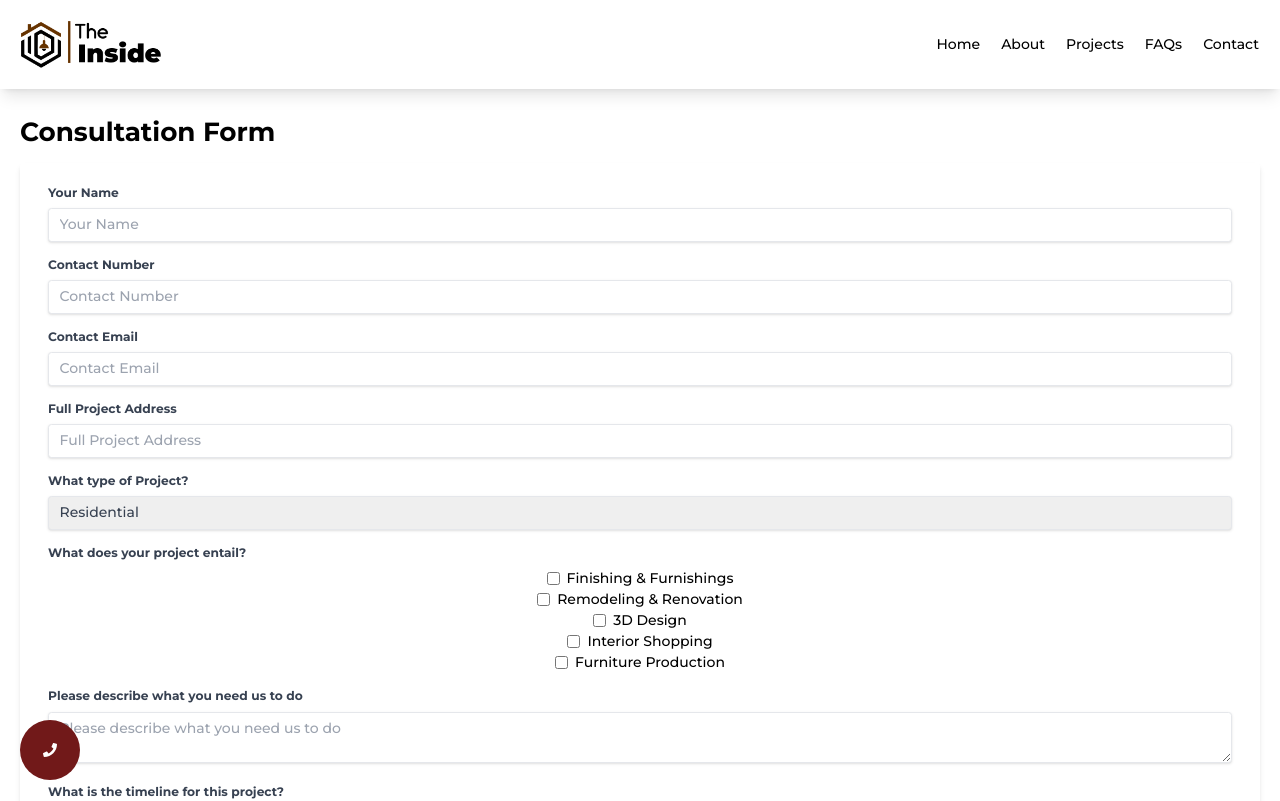
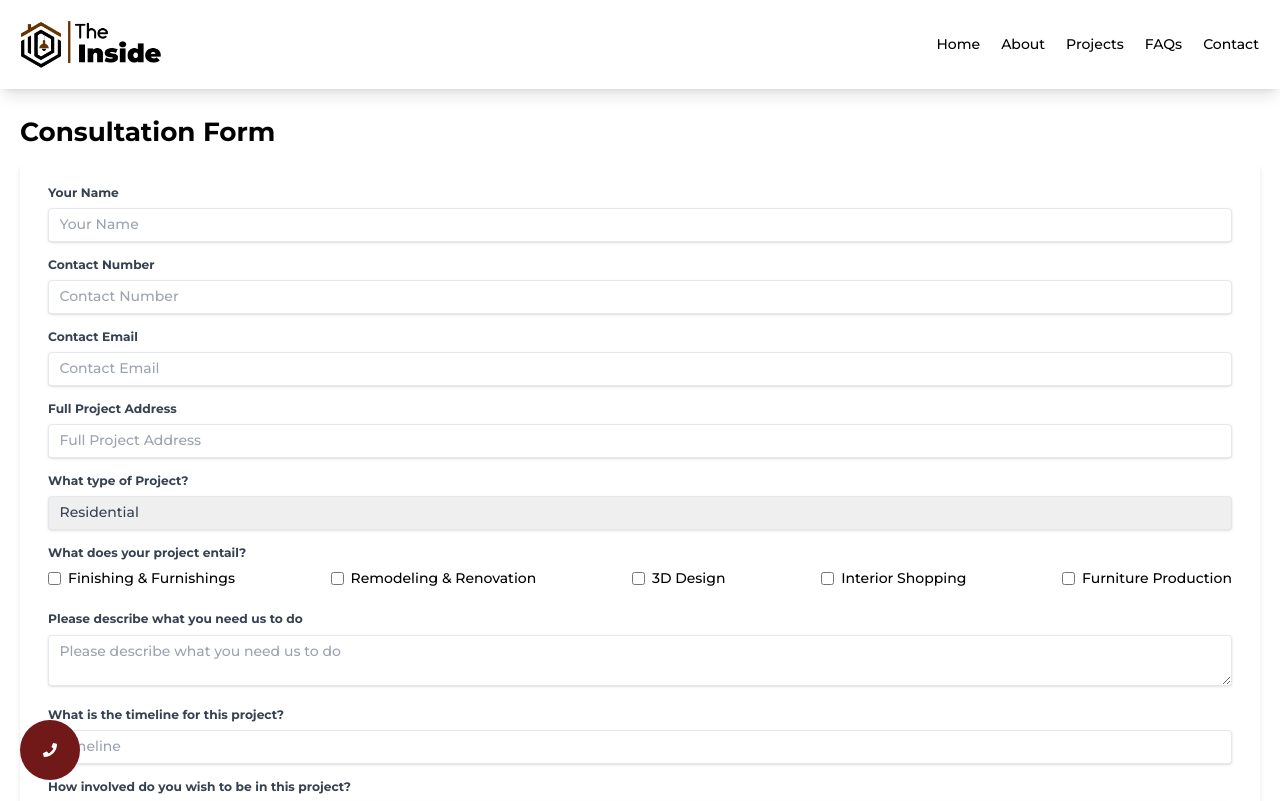
Before and after one commit to Lucatoneybuzz/Inside-2, a React (Vite) app in the folder FRONTEND/: page /form in a window 1280 px wide. Shown: the top 801 px of the page. Built offline with nearby package versions, Linux system fonts and the light colour scheme.

Commit message:
inside-up

```diff
--- a/FRONTEND/package.json
+++ b/FRONTEND/package.json
@@ -20,7 +20,6 @@
     "react-icons": "^5.0.1",
     "react-intersection-observer": "^9.8.2",
     "react-modal": "^3.16.1",
-    "react-photo-gallery": "^8.0.0",
     "react-redux": "^9.1.0",
     "react-responsive-carousel": "^3.2.23",
     "react-router-dom": "^6.22.2",
--- a/FRONTEND/src/Components/Process/ConsultationForm.jsx
+++ b/FRONTEND/src/Components/Process/ConsultationForm.jsx
@@ -74,29 +74,30 @@ const ConsultationForm = () => {
   <label className="block text-gray-700 text-sm font-bold mb-2" htmlFor="projectDetails">
     What does your project entail?
   </label>
-          <div className="flex flex-col">
-            <label className="inline-flex items-center">
+  <div className="flex flex-wrap">
+    <label className="inline-flex items-center mr-4 mb-2">
       <input type="checkbox" className="form-checkbox" />
       <span className="ml-2">Finishing & Furnishings</span>
     </label>
-            <label className="inline-flex items-center">
+    <label className="inline-flex items-center mr-4 mb-2">
       <input type="checkbox" className="form-checkbox" />
       <span className="ml-2">Remodeling & Renovation</span>
     </label>
-            <label className="inline-flex items-center">
+    <label className="inline-flex items-center mr-4 mb-2">
       <input type="checkbox" className="form-checkbox" />
       <span className="ml-2">3D Design</span>
     </label>
-            <label className="inline-flex items-center">
+    <label className="inline-flex items-center mr-4 mb-2">
       <input type="checkbox" className="form-checkbox" />
       <span className="ml-2">Interior Shopping</span>
     </label>
-            <label className="inline-flex items-center">
+    <label className="inline-flex items-center mb-2">
       <input type="checkbox" className="form-checkbox" />
       <span className="ml-2">Furniture Production</span>
     </label>
   </div>
 </div>
+
         <div className="mb-4">
           <label className="block text-gray-700 text-sm font-bold mb-2" htmlFor="projectDescription">
             Please describe what you need us to do
--- a/FRONTEND/src/Pages/Contact.jsx
+++ b/FRONTEND/src/Pages/Contact.jsx
@@ -20,7 +20,7 @@ const Contact = () => {
   const handleSubmit = async (e) => {
     e.preventDefault();
     try {
-      await axios.post('http://localhost:5500/contact', formData);
+      await axios.post('https://inside-2-api.vercel.app/contact', formData);
       alert('Message sent successfully!');
       setFormData({
         name: '',
--- a/FRONTEND/src/Pages/Portfolio.css
+++ b/FRONTEND/src/Pages/Portfolio.css
@@ -70,3 +70,24 @@
   text-align: center;
   padding: 10px;
 }
+
+/* Media Query for Responsive Design */
+@media screen and (max-width: 768px) {
+  .gallery {
+    grid-template-columns: repeat(auto-fill, minmax(200px, 1fr));
+    grid-gap: 10px;
+  }
+
+  .gallery-item {
+    border-radius: 6px;
+  }
+
+  .button {
+    padding: 8px 16px;
+    font-size: 14px;
+  }
+
+  .image-caption {
+    font-size: 14px;
+  }
+}
```
Lines whose indentation alone changed are shown as unchanged.
